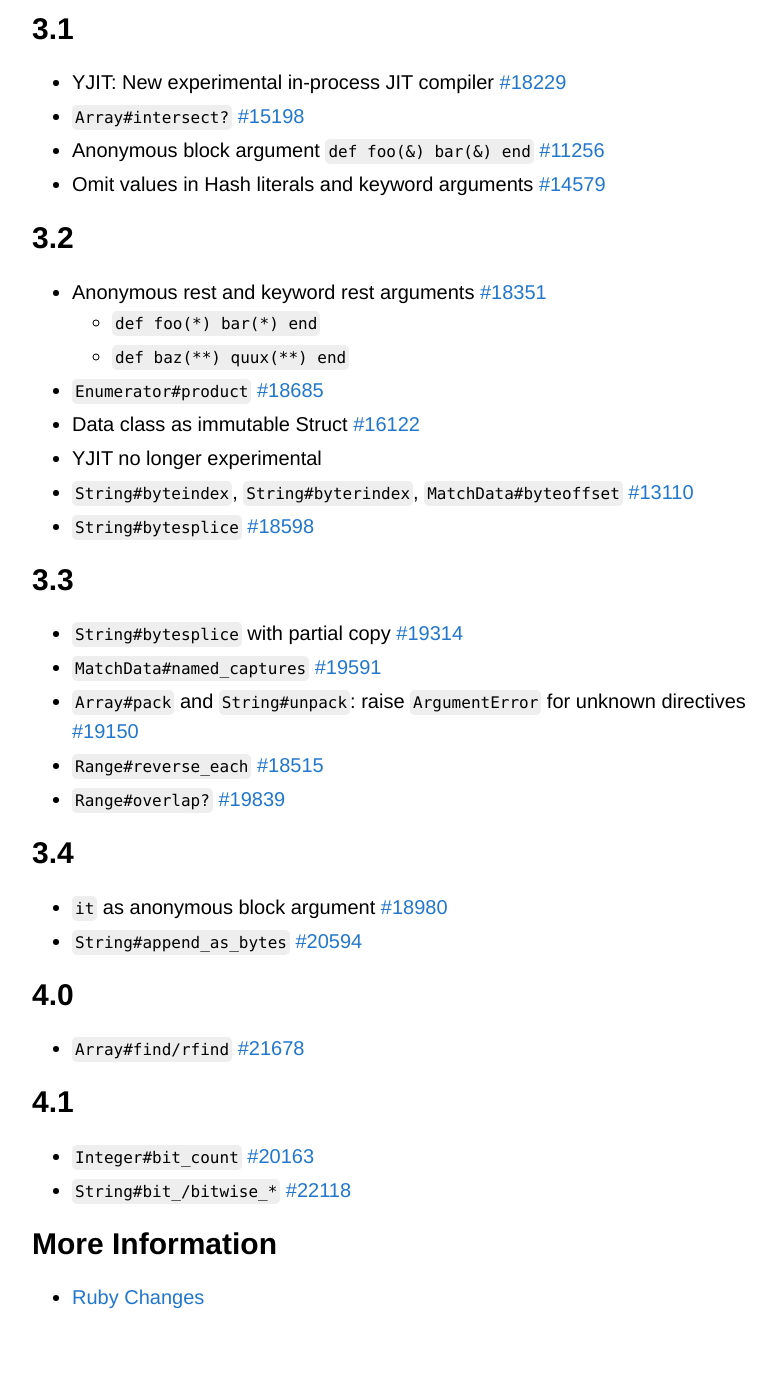
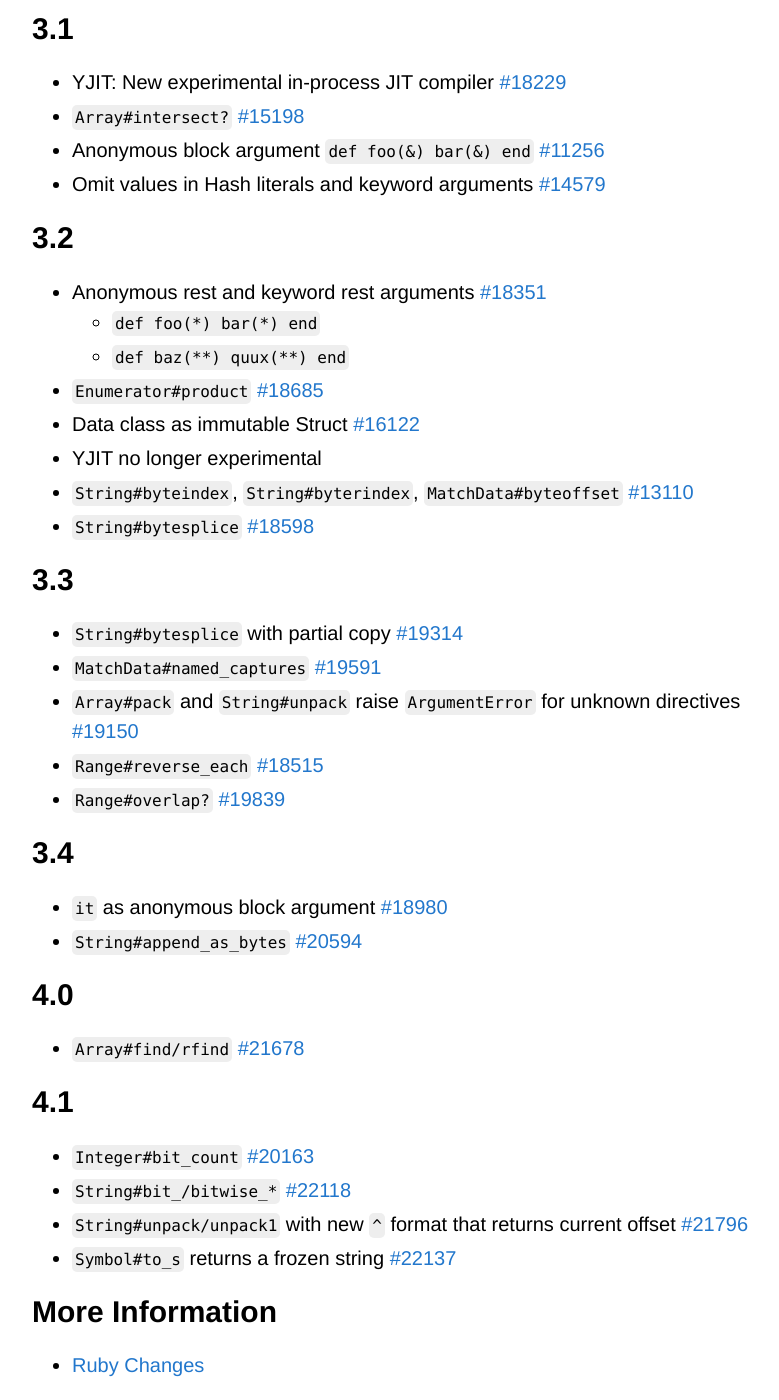
Before and after one commit to Maumagnaguagno/maumagnaguagno.github.io, a Jekyll site: the page built from ruby-versions.md, in a window 1280 px wide and 1400 px high, scrolled down 4343 px. Shown: the whole window, without its empty margins (228-1007 px from the left). Built offline with Jekyll 4.4.1, drawn with Linux system fonts in a browser that asks for light colours; our own code applies the rules of GitHub Pages for plain Markdown files; before the commit the page ends 5675 px from its top, so only the background shows below that.

Commit message:
Add more expected features to Ruby 4.1 in Ruby Versions

```diff
--- a/ruby-versions.md
+++ b/ruby-versions.md
@@ -145,7 +145,7 @@ This is a reminder of how Ruby evolves through time.
 ## 3.3
 - ``String#bytesplice`` with partial copy [#19314]({{ issue }}19314)
 - ``MatchData#named_captures`` [#19591]({{ issue }}19591)
-- ``Array#pack`` and ``String#unpack``: raise ``ArgumentError`` for unknown directives [#19150]({{ issue }}19150)
+- ``Array#pack`` and ``String#unpack`` raise ``ArgumentError`` for unknown directives [#19150]({{ issue }}19150)
 - ``Range#reverse_each`` [#18515]({{ issue }}18515)
 - ``Range#overlap?`` [#19839]({{ issue }}19839)
 
@@ -159,6 +159,8 @@ This is a reminder of how Ruby evolves through time.
 ## 4.1
 - ``Integer#bit_count`` [#20163]({{ issue }}20163)
 - ``String#bit_/bitwise_*`` [#22118]({{ issue }}22118)
+- ``String#unpack/unpack1`` with new ``^`` format that returns current offset [#21796]({{ issue }}21796)
+- ``Symbol#to_s`` returns a frozen string [#22137]({{ issue}}22137)
 
 ## More Information
 - [Ruby Changes](https://rubyreferences.github.io/rubychanges/)
```
